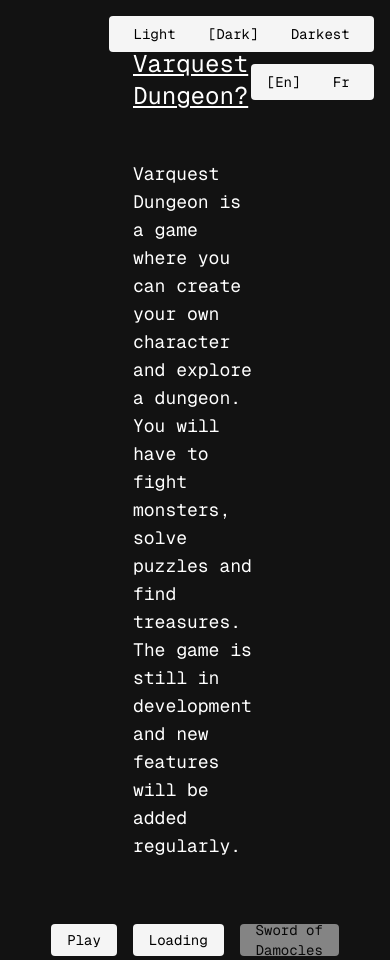
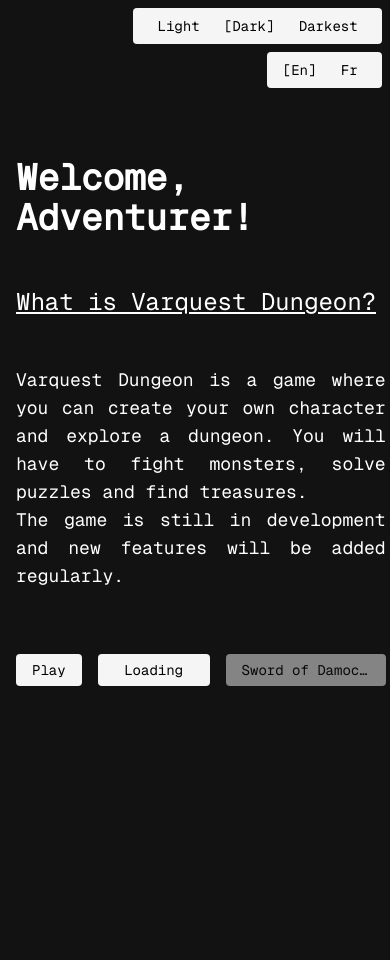
Before and after one commit to MaelBriantin/gear-up-or-shut-up, a React (Vite) app: page / in a window 390 px wide. After the commit the page ends 844 px from the top, so only its background shows below. Built offline with nearby package versions, Linux system fonts and the light colour scheme.

Commit message:
feat(responsive): refactor Button component and Interface related components

```diff
--- a/src/components/Button/index.tsx
+++ b/src/components/Button/index.tsx
@@ -17,6 +17,7 @@ export const Button = (props: ButtonPropsType) => {
             type={type || 'button'}
             onClick={disabled || loading ? undefined : onClick}
             className={`
+                overflow-hidden whitespace-nowrap text-ellipsis max-w-40
                 ${disabled ? 'cursor-not-allowed opacity-50' : 'cursor-pointer'}
                 ${loading ? 'cursor-wait min-w-20' : ''}
                 ${!loading && !disabled ? 'hover:opacity-75' : ''}
@@ -29,7 +30,10 @@ export const Button = (props: ButtonPropsType) => {
             {loading ? (
                 <LoadingDots />
             ) : (
-                children
+                <span
+                    className="truncate"
+                >{children}
+                </span>
             )}
         </button>
     );
--- /dev/null
+++ b/src/components/InterfaceOptionContainer/index.tsx
@@ -0,0 +1,22 @@
+
+
+type InterfaceOptionContainerProps = {
+    children: React.ReactNode;
+    className?: string;
+};
+
+export const InterfaceOptionContainer = (props: InterfaceOptionContainerProps) => {
+    const { children, className } = props;
+    return (
+        <div
+            className={`
+                bg-backgroundReverse text-textReverse
+                flex justify-between items-center
+                px-4 py-2 rounded-[4px] text-sm gap-4
+                w-fit ${className}
+            `}
+        >
+            {children}
+        </div>
+    );
+}
--- /dev/null
+++ b/src/components/LanguageSelector/LanguageOption.tsx
@@ -0,0 +1,21 @@
+import { capitalize } from "@/utils";
+import { useLanguageStore, Language } from "@/stores/languageStore";
+
+type LanguageOptionProps = {
+    option: string;
+};
+
+export const LanguageOption = (props: LanguageOptionProps) => {
+    const { language, setLanguage } = useLanguageStore();
+    const { option } = props;
+    return (
+        <div
+          onClick={() => setLanguage(option as Language)} key={option}
+          className={`user-select-none ${language !== option ? 'cursor-pointer hover:opacity-75' : 'pointer-events-none cursor-default'}`}
+        >
+          <span
+            className={option === language ? 'opacity-1' : 'opacity-0'}>[</span>{capitalize(option)}<span className={option === language ? 'opacity-1' : 'opacity-0'}>]
+          </span>
+        </div>
+    )
+}
--- a/src/components/LanguageSelector/index.tsx
+++ b/src/components/LanguageSelector/index.tsx
@@ -1,25 +1,16 @@
+import { InterfaceOptionContainer } from '@components';
 import { useLanguageStore } from '@/stores';
-import { capitalize } from '@/utils';
+import { LanguageOption } from './LanguageOption';
 
 export const LanguageSelector = () => {
-  const { language, languageOptions, setLanguage } = useLanguageStore();
+  const { languageOptions } = useLanguageStore();
 
 return (
-    <div
-      className={`
-        bg-backgroundReverse text-textReverse
-        flex justify-between items-center absolute top-16 right-4 px-4 py-2 rounded-[4px] text-sm gap-6
-      `}
-    >
+    <InterfaceOptionContainer>
       {languageOptions.map((option) => (
-        <div
-          onClick={() => setLanguage(option)} key={option}
-          className={`user-select-none ${language !== option ? 'cursor-pointer hover:opacity-75' : 'pointer-events-none cursor-default'}`}
-        >
-          <span className={option === language ? 'opacity-1' : 'opacity-0'}>[</span>{capitalize(option)}<span className={option === language ? 'opacity-1' : 'opacity-0'}>]</span>
-        </div>
+        <LanguageOption key={option} option={option} />
       ))}
-    </div>
+    </InterfaceOptionContainer>
 );
 
 };
--- /dev/null
+++ b/src/components/SettingsInterface/index.tsx
@@ -0,0 +1,28 @@
+import { LanguageSelector } from "../LanguageSelector";
+import { ThemeSelector } from "../ThemeSelector";
+
+export const SettingsInterface = () => {
+    return (
+        <div
+            className="
+                flex
+                flex-col
+                gap-2
+                justify-center
+                items-end
+                w-full
+                fixed
+                top-2
+                right-2
+                md:top-4
+                md:right-4
+                md:flex-row
+                md:justify-end
+                md:items-center
+                md:gap-4
+        ">
+            <ThemeSelector />
+            <LanguageSelector />
+        </div>
+    );
+}
--- a/src/components/ThemeSelector/index.tsx
+++ b/src/components/ThemeSelector/index.tsx
@@ -1,6 +1,7 @@
 import React from 'react';
 import { useThemeStore } from '@/stores';
 import { ThemeOption } from './ThemeOption';
+import { InterfaceOptionContainer } from '@components';
 
 export const ThemeSelector = () => {
   const { theme, themeOptions, setTheme } = useThemeStore();
@@ -30,15 +31,10 @@ export const ThemeSelector = () => {
   }, [theme]);
 
   return (
-    <div
-      className={`
-        bg-backgroundReverse text-textReverse
-        flex justify-between items-center absolute top-4 right-4 px-4 py-2 rounded-[4px] text-sm gap-6
-      `}
-    >
+    <InterfaceOptionContainer>
       {themeOptions.map((option) => (
           <ThemeOption key={option} option={option} theme={theme} setTheme={setTheme} />
       ))}
-    </div>
+    </InterfaceOptionContainer>
   );
 };
--- a/src/components/index.ts
+++ b/src/components/index.ts
@@ -1,3 +1,5 @@
+export { InterfaceOptionContainer } from './InterfaceOptionContainer';
+export { SettingsInterface } from './SettingsInterface';
 export { LanguageSelector } from './LanguageSelector';
 export { ThemeSelector } from './ThemeSelector';
 
--- a/src/layouts/MainLayout/index.tsx
+++ b/src/layouts/MainLayout/index.tsx
@@ -1,11 +1,20 @@
-import { LanguageSelector, ThemeSelector } from "@/components";
+import { SettingsInterface } from "@/components/SettingsInterface";
 import { Outlet } from "react-router-dom";
 
 export const MainLayout = () => {
     return (
-        <main className="relative flex flex-col items-center justify-center h-screen w-full font-mono bg-background text-text">
-            <ThemeSelector />
-            <LanguageSelector />
+        <main className="
+            relative
+            flex flex-col
+            items-center
+            justify-center
+            h-screen
+            w-full
+            font-mono
+            bg-background
+            text-text
+        ">
+            <SettingsInterface />
             <Outlet />
         </main>
     );
--- a/src/pages/HomePage/index.tsx
+++ b/src/pages/HomePage/index.tsx
@@ -9,14 +9,14 @@ export const HomePage = () => {
     const [loading, setLoading] = useState(false);
 
     return (
-        <main className="flex flex-col items-start justify-center h-screen gap-12 w-2/5 mx-auto p-4">
+        <main className="flex flex-col items-start justify-center gap-12 mx-auto p-4 md:w-6/12">
             <h1 className="text-4xl w-full font-bold flex justify-center">
                 {useData('home.title')}
             </h1>
             <h2 className="text-2xl w-full flex justify-start items-center underline">
                 {useData('home.subtitle')}
             </h2>
-            <article className="flex flex-col w-full justify-center items-start">
+            <article className="flex flex-col w-full justify-center items-start text-justify">
                 <p className="text-lg">{useData('home.paragraphs.1')}</p>
                 <p className="text-lg">{useData('home.paragraphs.2')}</p>
             </article>
@@ -34,7 +34,7 @@ export const HomePage = () => {
                 <Button onClick={() => {}}
                     disabled
                 >
-                    {useData('Sword of Damocles')}
+                    {useData('Sword of Damocles wewewadawdawdawdadawdsssssssssssssss')}
                 </Button>
             </div>
         </main>
--- a/src/stores/languageStore.ts
+++ b/src/stores/languageStore.ts
@@ -1,6 +1,6 @@
 import { create } from 'zustand';
 
-type Language = 'en' | 'fr';
+export type Language = 'en' | 'fr';
 
 interface LanguageState {
     language: Language;
--- a/tailwind.config.js
+++ b/tailwind.config.js
@@ -7,7 +7,13 @@ export default {
     "./src/**/*.{js,ts,jsx,tsx}",
   ],
   theme: {
-    screens: {},
+    screens: {
+      sm: '640px',
+      md: '768px',
+      lg: '1024px',
+      xl: '1280px',
+      xxl: '1536px',
+    },
     colors: {
       background: 'var(--background-color)',
       backgroundReverse: 'var(--background-color-reverse)',
```
